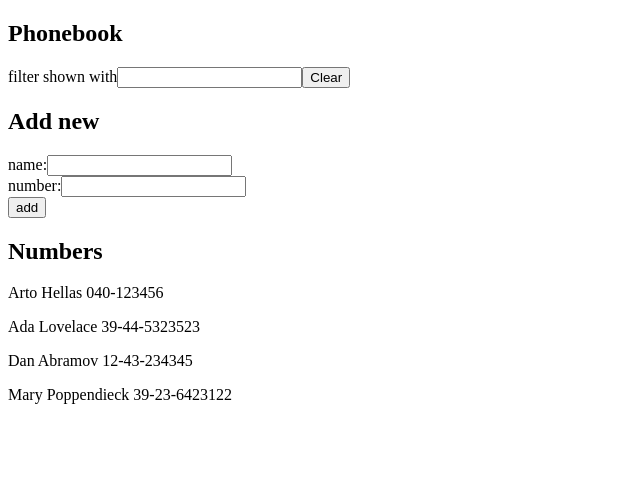
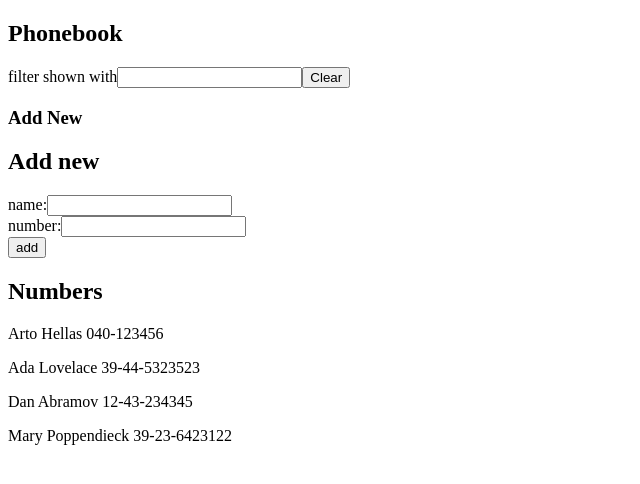
Before and after one commit to taruannika/fullstackopen2024, a React (Vite) app in the folder part2/puhelinluettelo/: page / in a window 1280 px wide. Shown: the top 484 px of the page, without its empty margins (0-640 px from the left). Built offline with nearby package versions, Linux system fonts and the light colour scheme.

Commit message:
part2 task 2.10

```diff
--- a/part2/puhelinluettelo/src/App.jsx
+++ b/part2/puhelinluettelo/src/App.jsx
@@ -1,4 +1,7 @@
 import { useState } from "react";
+import Filter from "./components/Filter";
+import PersonForm from "./components/PersonForm";
+import Persons from "./components/Persons";
 
 const App = () => {
   const [persons, setPersons] = useState([
@@ -48,42 +51,19 @@ const App = () => {
   return (
     <div>
       <h2>Phonebook</h2>
-      <div>
-        filter shown with
-        <input
-          name="filter"
-          type="text"
-          value={formData.filter}
-          onChange={handleChange}
-        />
-        <button onClick={clearFilter}>Clear</button>
-      </div>
-      <form onSubmit={handleSubmit}>
-        <h2>Add new</h2>
-        <div>
-          name:
-          <input name="name" value={formData.name} onChange={handleChange} />
-        </div>
-        <div>
-          number:
-          <input
-            name="number"
-            value={formData.number}
-            onChange={handleChange}
-          />
-        </div>
-        <div>
-          <button type="submit">add</button>
-        </div>
-      </form>
+      <Filter
+        clearFilter={clearFilter}
+        formData={formData}
+        handleChange={handleChange}
+      />
+      <h3>Add New</h3>
+      <PersonForm
+        handleChange={handleChange}
+        handleSubmit={handleSubmit}
+        formData={formData}
+      />
       <h2>Numbers</h2>
-      {personsToShow.map((person) => (
-        <div key={person.name}>
-          <p>
-            {person.name} {person.number}
-          </p>
-        </div>
-      ))}
+      <Persons persons={personsToShow} />
     </div>
   );
 };
--- /dev/null
+++ b/part2/puhelinluettelo/src/components/Filter.jsx
@@ -0,0 +1,16 @@
+const Filter = ({ clearFilter, formData, handleChange }) => {
+  return (
+    <div>
+      filter shown with
+      <input
+        name="filter"
+        type="text"
+        value={formData.filter}
+        onChange={handleChange}
+      />
+      <button onClick={clearFilter}>Clear</button>
+    </div>
+  );
+};
+
+export default Filter;
--- /dev/null
+++ b/part2/puhelinluettelo/src/components/Person.jsx
@@ -0,0 +1,11 @@
+const Person = ({ person }) => {
+  return (
+    <div>
+      <p>
+        {person.name} {person.number}
+      </p>
+    </div>
+  );
+};
+
+export default Person;
--- /dev/null
+++ b/part2/puhelinluettelo/src/components/PersonForm.jsx
@@ -0,0 +1,20 @@
+const PersonForm = ({ handleChange, handleSubmit, formData }) => {
+  return (
+    <form onSubmit={handleSubmit}>
+      <h2>Add new</h2>
+      <div>
+        name:
+        <input name="name" value={formData.name} onChange={handleChange} />
+      </div>
+      <div>
+        number:
+        <input name="number" value={formData.number} onChange={handleChange} />
+      </div>
+      <div>
+        <button type="submit">add</button>
+      </div>
+    </form>
+  );
+};
+
+export default PersonForm;
--- /dev/null
+++ b/part2/puhelinluettelo/src/components/Persons.jsx
@@ -0,0 +1,13 @@
+import Person from "./Person";
+
+const Persons = ({ persons }) => {
+  return (
+    <div>
+      {persons.map((person) => (
+        <Person key={person.name} person={person} />
+      ))}
+    </div>
+  );
+};
+
+export default Persons;
```
